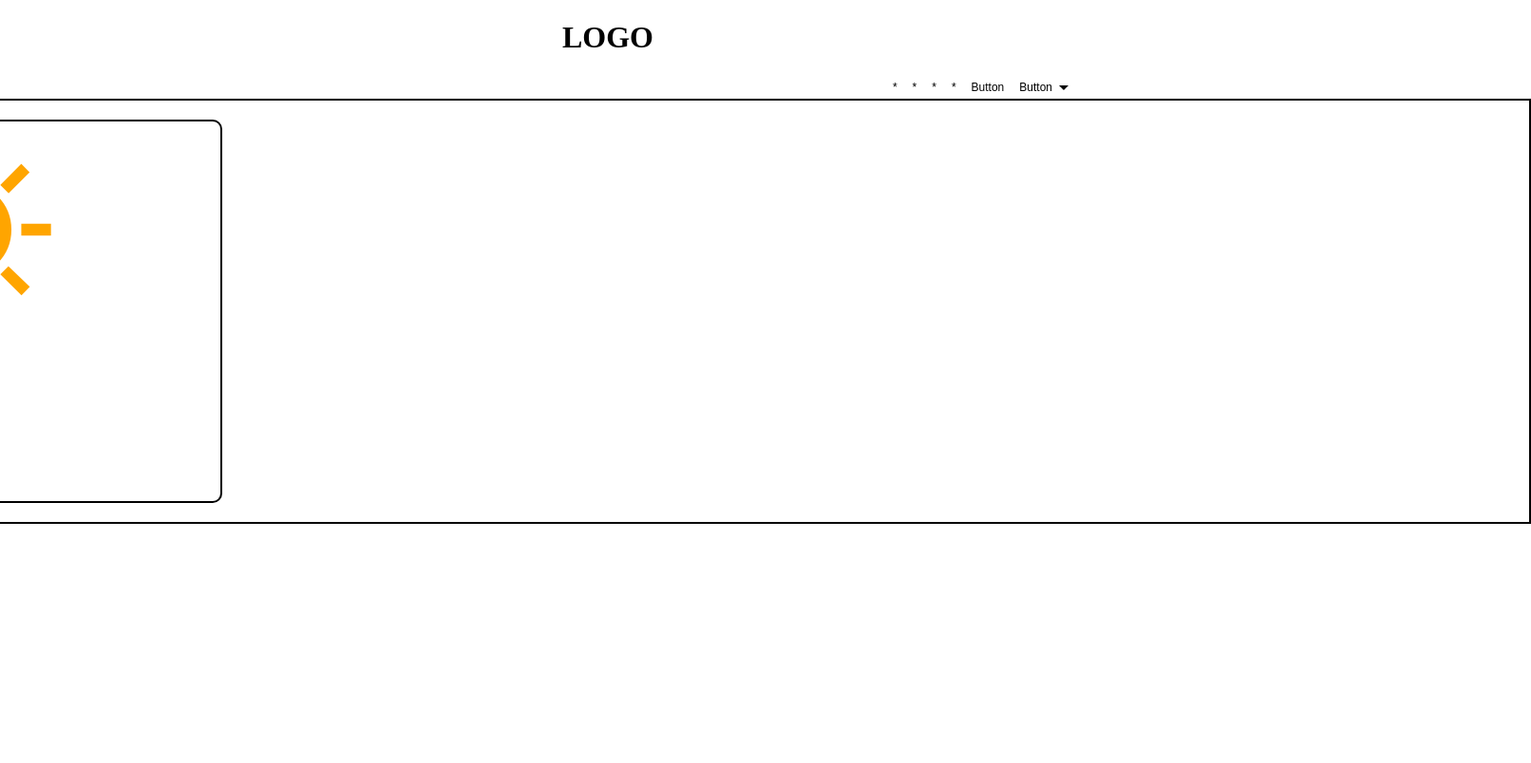
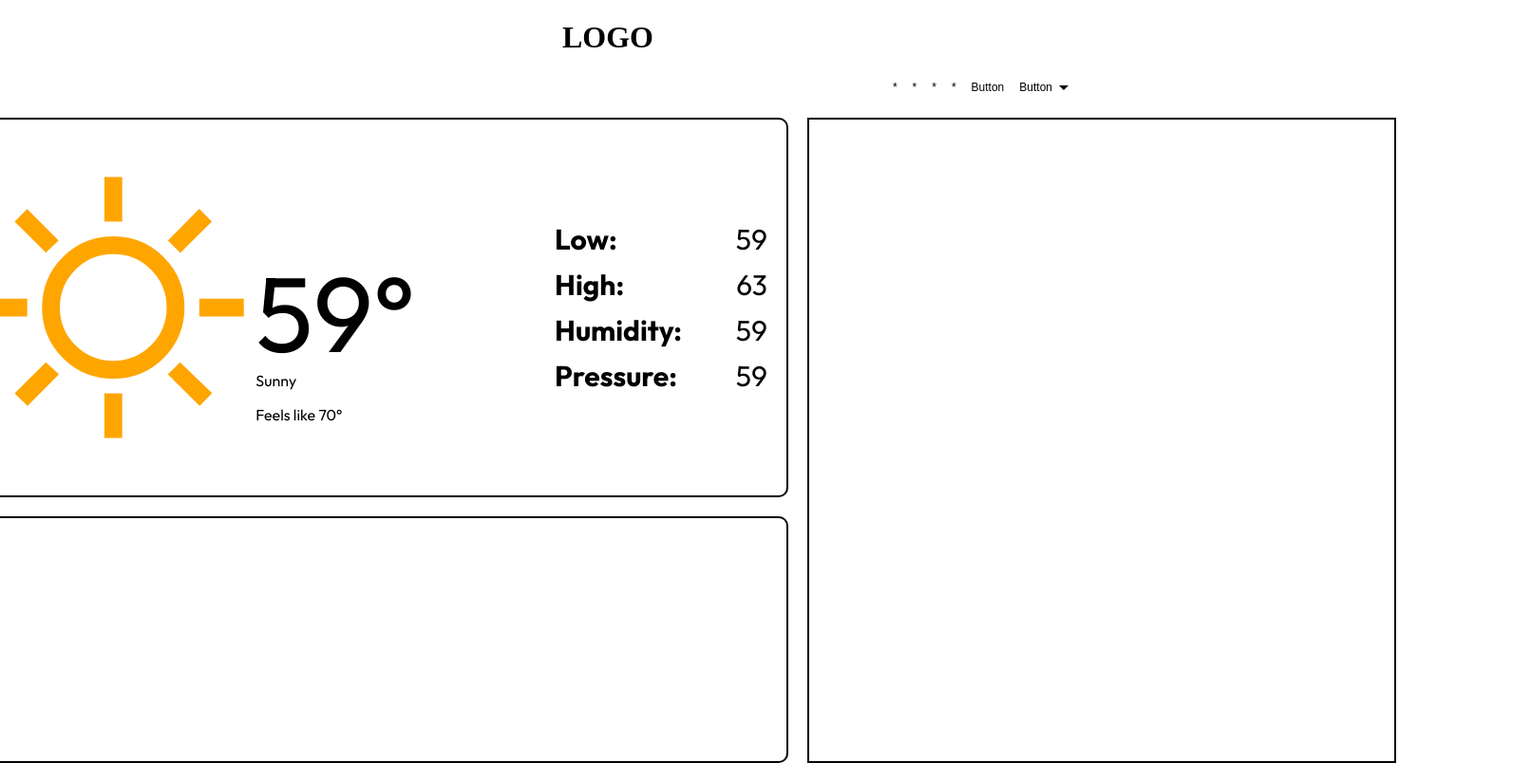
Before and after one commit to Bee-Xiong/Weather-Web, a plain HTML site: page index.html in a window 1280 px wide. Shown: the whole page at 95% size, 1612 px wide, since content can reach past the window. Drawn offline with nearby package versions, Linux system fonts and the light colour scheme.

Commit message:
"SOme changes to current weather page"

```diff
--- a/index.html
+++ b/index.html
@@ -4,6 +4,9 @@
     <meta charset="UTF-8">
     <meta name="viewport" content="width=device-width, initial-scale=1.0">
     <link rel="stylesheet" href="https://fonts.googleapis.com/css2?family=Material+Symbols+Outlined:opsz,wght,FILL,GRAD@20..48,100..700,0..1,-50..200" />
+    <link rel="preconnect" href="https://fonts.googleapis.com">
+    <link rel="preconnect" href="https://fonts.gstatic.com" crossorigin>
+    <link href="https://fonts.googleapis.com/css2?family=Outfit:wght@100..900&display=swap" rel="stylesheet">
     <link rel="stylesheet" href="./style.css">
     <title>Web Project 2</title>
 </head>
@@ -31,16 +34,25 @@
     </div>
     <div class="container">
         <div class="current-weather">
-            <div>
-                <span class="material-symbols-outlined sunny">sunny</span>
-            </div>
-            <div class="current-info">
-                <div class="data"><span>Low:</span><span>59</span></div>
-                <div class="data"><span>High:</span><span>63</span></div>
-                <div class="data"><span>Humidity:</span><span>59</span></div>
-                <div class="data"><span>Pressure:</span><span>59</span></div>
+            <div class="current-content">
+                <div class="current-icon">
+                    <span class="material-symbols-outlined sunny">sunny</span>
+                    <div class="current-temp">
+                        <p>59°</p>
+                        <p>Sunny</p>
+                        <p>Feels like 70°</p>
+                    </div>
+                </div>
+                <div class="current-info">
+                    <div class="data"><span><strong>Low:</strong></span><span>59</span></div>
+                    <div class="data"><span><strong>High:</strong></span><span>63</span></div>
+                    <div class="data"><span><strong>Humidity:</strong></span><span>59</span></div>
+                    <div class="data"><span><strong>Pressure:</strong></span><span>59</span></div>
+                </div>
             </div>
         </div>
+        <div class="weather-forecast"></div>
+        <div class="news"></div>
     </div>
     <script src="./index.js"></script>
 </body>
--- a/style.css
+++ b/style.css
@@ -1,9 +1,12 @@
+/* border: 2px solid black; */
+
 body {
     display: flex;
     flex-direction: column;
     justify-content: center;
     align-items: center;
     margin: 0;
+
 }
 
 .header {
@@ -51,48 +54,87 @@ body {
     height: auto;
     top: 24px;
     right: 0px;
+    background-color: white;
     box-shadow: 0 0 5px;
 }
 
 .container {
-    width: 1900px;
-    height: auto;
+    display: grid;
+    grid-template-columns: 20% 20% 20% 20% 20%;
+    grid-template-rows: 20% 20% 20% 20% 20%;
+    grid-gap: 20px;
+    min-width: 1500px;
+    height: 600px;
     padding: 20px;
-    border: 2px solid black;
-
 }
 
 /* main */
 .current-weather {
+    display: grid;
+    grid-column: 1/4;
+    grid-row: 1/4;
+    border-radius: 10px;
+    font-family: "Outfit", sans-serif;
+    border: 2px solid black;
+}
+
+.current-content {
     display: flex;
-    flex-direction: column;
-    justify-content: space-around;
-    align-items:center;
-    width: 500px;
-    height: 400px;
-    padding: 0 20px;
-    gap: 50px;
-    border-radius: 10px;
-    border: 2px solid black;
+    justify-content: space-between;
+    align-items: center;
+    padding: 20px;
+}
+
+.current-icon {
+    display: flex;
+    justify-content: center;
+    align-items: center;
+    width: 65%;
+}
+
+.current-temp {
+    margin-top: 100px;
+}
+
+.current-temp> :nth-child(1) {
+    font-size: 7rem;
+    margin: 0;
+    line-height: 90px;
 }
 
 .current-info {
     display: flex;
     flex-direction: column;
-    gap: 5px;
-    align-self: flex-start;
-    width: 200px;
-    border: 2px solid black;
+    justify-content: center;
+    align-items: baseline center;
+    gap: 10px;
+    width: 25%;
+    font-size: 30px;
 }
 
 .data {
     display: flex;
-    justify-content: flex-start ;
-    gap: 40px;
+    justify-content: space-between;
 }
 
-
 .sunny {
-  font-size: 200px;
+  font-size: 300px;
   color: orange;
 }
+
+/* weather forecast */
+.weather-forecast {
+    display: grid;
+    grid-column: 1/4;
+    grid-row: 4/6;
+    border-radius: 10px;
+    border: 2px solid black;
+}
+
+/* news */
+.news {
+    display: grid;
+    grid-column: 4/6;
+    grid-row: 1/6;
+    border: 2px solid black;
+}
```
